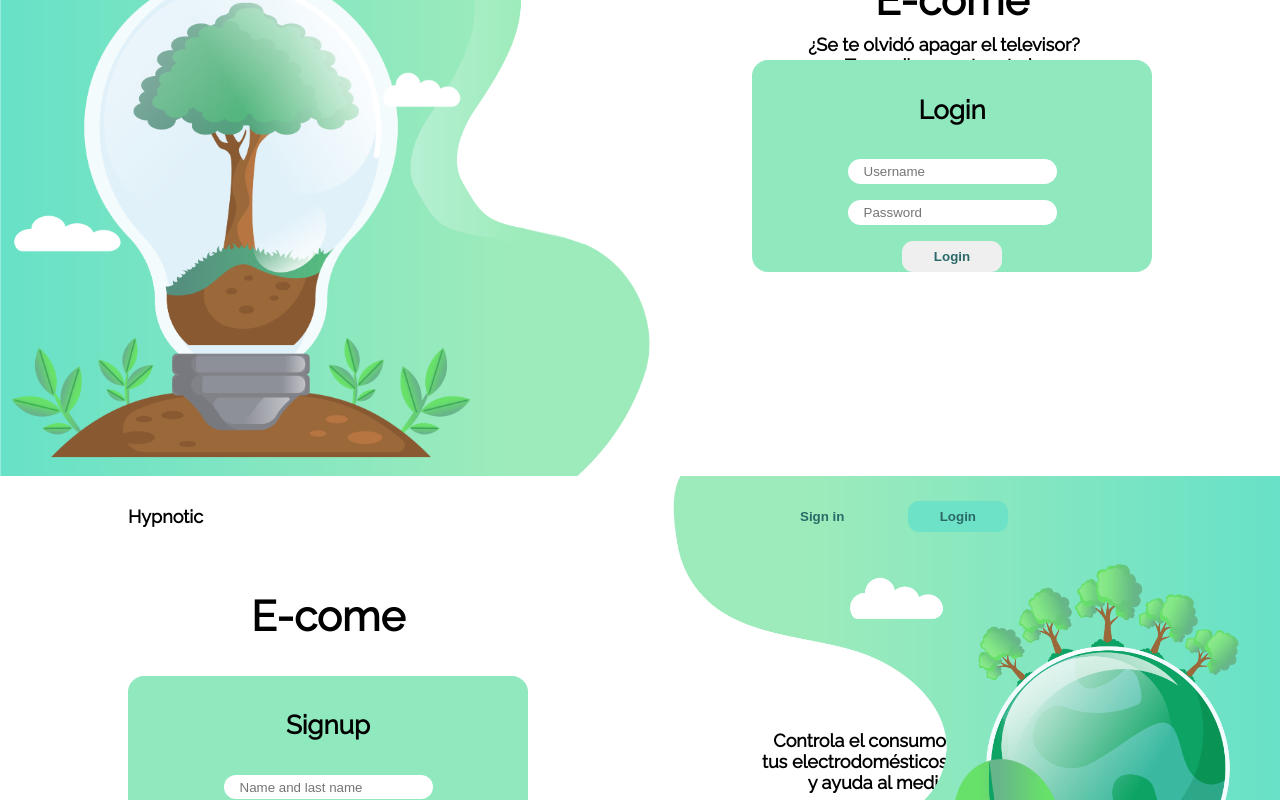
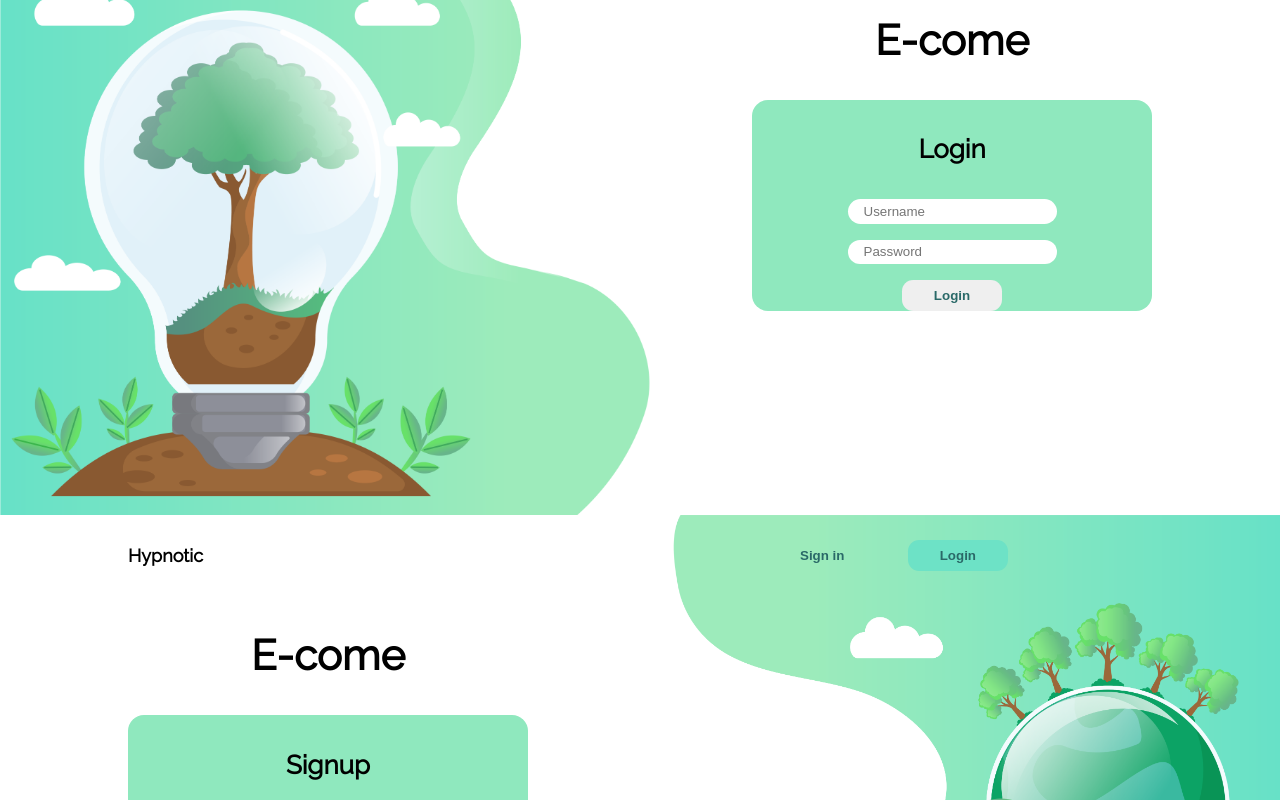
Before and after one commit to sebastiansolocali/ProyectoWeb, a React (Create React App) app: page / in a window 1280 px wide. Shown: the part 1060-1860 px from the top of the page. Built offline with nearby package versions, Linux system fonts and the light colour scheme.

Commit message:
Se ajustaron las dimensiones de la pantalla

```diff
--- a/src/Components/Home/Home.css
+++ b/src/Components/Home/Home.css
@@ -1,4 +1,5 @@
 .o-home{
+    width: 100%;
     display: flex;
     align-items: center;
     flex-direction: column;
@@ -6,11 +7,11 @@
 
 .o-img-fondo-home {
     position: relative;
-    width: 153.4vh;
+    width: 100%;
 }
 
 .o-home-section {
-    width: 55rem;
+    width: 80%;
     position: absolute;
     display: flex;
     flex-direction: column;
@@ -50,8 +51,8 @@
 
 .o-readmore-section {
     position: absolute;
-    margin-top: 133vh;
-    width: 55rem;
+    margin-top: 90%;
+    width: 80%;
     display: flex;
     justify-content: space-between;
 }
@@ -62,8 +63,8 @@
 
 .o-info-section {
     position: absolute;
-    margin-top: 220vh;
-    width: 55rem;
+    margin-top: 145%;
+    width: 80%;
     display: flex;
     justify-content: flex-end;
 }
--- a/src/Components/Home/Home.js
+++ b/src/Components/Home/Home.js
@@ -29,15 +29,15 @@ class Home extends Component {
                 </section>
                 <section className="o-readmore-section">
                     <div className="o-readmore-text">
-                        <h5>Desconecta tus electrodomésticos desde un solo lugar</h5>
+                        <h5>Disconnect your devices from one place</h5>
                     </div>
                     <div className="o-readmore-text">
-                        <h5>¿Se te olvidó apagar el televisor? Tranquilo, nosotros te lo apagamos</h5>
+                        <h5>Did you forget to turn off your tv? Don't you worry, we'll do it for you</h5>
                     </div>
                 </section>
                 <section className="o-info-section">
                     <div className="o-info">
-                        <h5>Controla el consumo energético de tus electrodomésticos, desconéctalos y ayuda al medio ambiente</h5>
+                        <h5>Do not waste energy on your devices, turn them off and help the planet</h5>
                     </div>
                 </section>
             </div>
```
